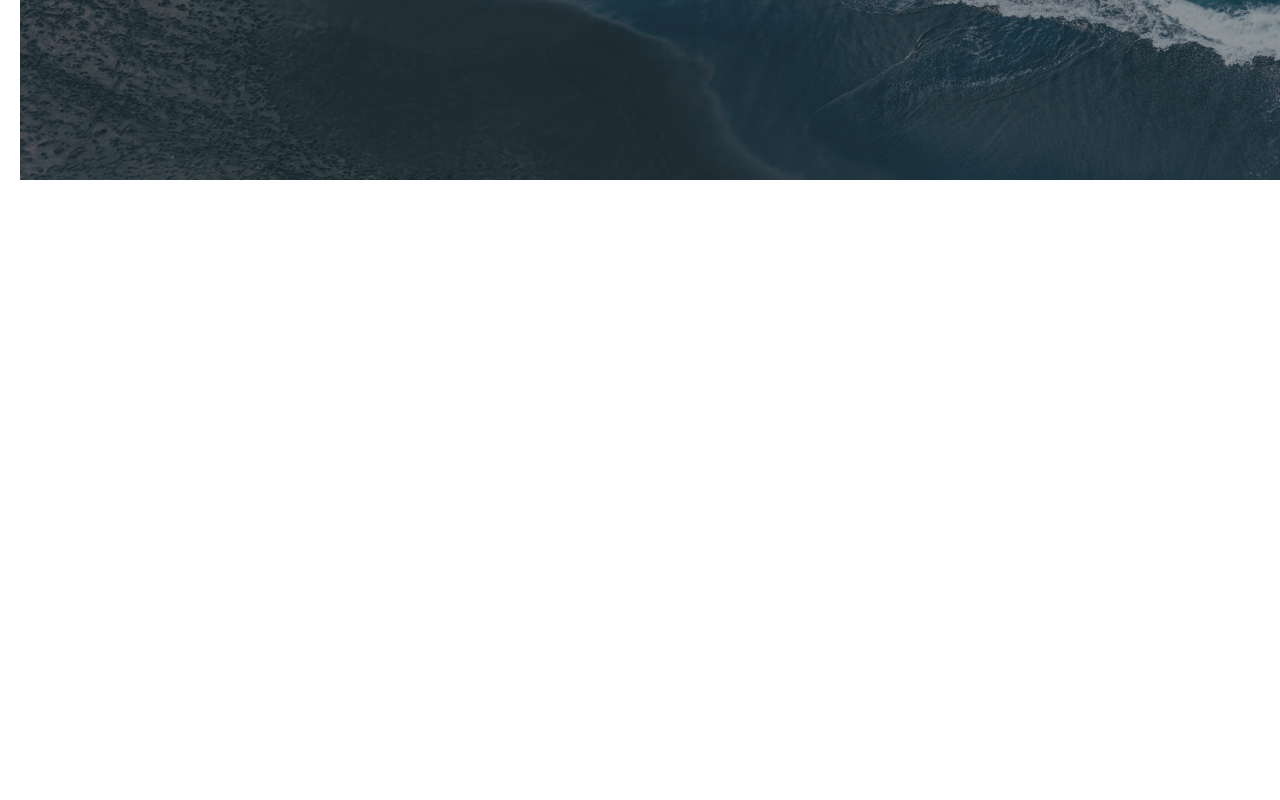
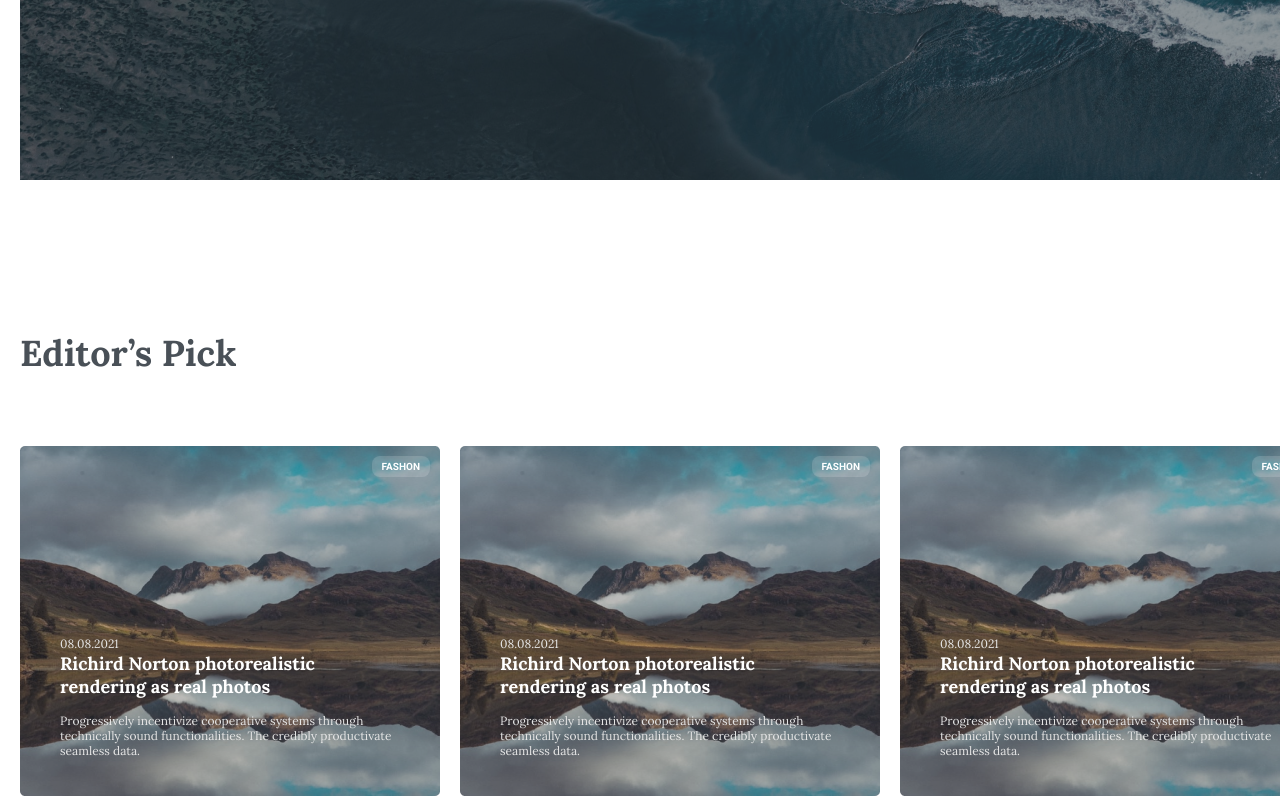
Before and after one commit to LadeMor/news-blogs, a React (Create React App) app: page / in a window 1280 px wide. Shown: the part 2743-3543 px from the top of the page. Before the commit the page ends 3073 px from the top, so only its background shows below. Built offline with nearby package versions, Linux system fonts and the light colour scheme.

Commit message:
Added metro blog

```diff
--- a/src/pages/main/Main.css
+++ b/src/pages/main/Main.css
@@ -149,3 +149,66 @@ h1, h2, p{
     font-family: "Lora", sans-serif;
     color:var(--secondary-text-color);
 }
+
+
+/*/////////////////////////////////////////////////////////////////////////// */
+/*/////////////////////////////////////////////////////////////////////////// */
+/*/////////////////////////////////////////////////////////////////////////// */
+
+#blog-metro{
+
+}
+
+.blog-metro-card-list{
+    display: flex;
+    gap:20px;
+}
+
+.blog-metro-title{
+    color:var(--title-text-color);
+    font-size: 36px;
+    font-weight: bold;
+    font-family: "Lora", sans-serif;
+    margin-bottom: 70px;
+}
+
+.blog-metro-card{
+    position: relative;
+    display: inline-block;
+}
+
+.blog-metro-card-tag{
+    position: absolute;
+    top:10px;
+    right: 10px;
+}
+
+.blog-metro-card-content{
+    position: absolute;
+    bottom: 42px;
+    left: 40px;
+}
+
+.blog-metro-card-date{
+    font-size: 12px;
+    font-family: "Lora", sans-serif;
+    color:var(--secondary-text-color);
+    margin-bottom: 15px;
+}
+
+.blog-metro-card-title{
+    font-size: 18px;
+    font-family: "Lora", sans-serif;
+    color: white;
+    font-weight: bold;
+    margin-bottom: 15px;
+    width: 270px;
+
+}
+
+.blog-metro-card-text{
+    font-size: 12px;
+    font-family: "Lora", sans-serif;
+    color:var(--secondary-text-color);
+    width: 340px;
+}
--- a/src/pages/main/Main.js
+++ b/src/pages/main/Main.js
@@ -1,11 +1,13 @@
 import "./Main.css";
+import Container from "../../components/container/Container";
 
 import blog1 from "../../assets/images/blog/blog-image1.png";
-import Container from "../../components/container/Container";
+import blog_image1 from "../../assets/images/blog-metro/Blog_Image.png";
 
 const Main = () => {
 
     const placeholders = Array(8).fill(null);
+    const blogMetroPlaceholder = Array(3).fill(null);
 
     return (
         <>
@@ -55,11 +57,43 @@ const Main = () => {
                                 Richird Norton photorealistic rendering as real photos
                             </h1>
                             <p className="big-post-text">
-                            Progressively incentivize cooperative systems through technically sound functionalities. The credibly productivate seamless data.
+                            Progressively incentivize cooperative systems through technically sound functionalities.
+                            The credibly productivate seamless data.
                             </p>
                             <div className="horizontal-line"></div>
                             <p className="big-post-date">08.08.2021</p>
                         </div>
+                </section>
+            </Container>
+            <Container width={1300}>
+                <section id="blog-metro">
+                    <h1 className="blog-metro-title">Editor’s Pick</h1>
+                    <div className="blog-metro-card-list">
+                        {/* <div className="blog-metro-card">
+                            <img src={blog_image1}/>
+                            <a className="tag-label blog-metro-card-tag">FASHON</a>
+                            <div className="blog-metro-card-content">
+                                <a className="blog-metro-card-date">08.08.2021</a>
+                                <h2 className="blog-metro-card-title">Richird Norton photorealistic rendering as real photos</h2>
+                                <p className="blog-metro-card-text">Progressively incentivize cooperative systems
+                                    through technically sound functionalities.
+                                    The credibly productivate seamless data.</p>
+                            </div>
+                        </div> */}
+                        {blogMetroPlaceholder.map((_, index) => (
+                            <div className="blog-metro-card" key={index}>
+                                <img src={blog_image1}/>
+                                <a className="tag-label blog-metro-card-tag">FASHON</a>
+                                <div className="blog-metro-card-content">
+                                    <a className="blog-metro-card-date">08.08.2021</a>
+                                    <h2 className="blog-metro-card-title">Richird Norton photorealistic rendering as real photos</h2>
+                                    <p className="blog-metro-card-text">Progressively incentivize cooperative systems
+                                        through technically sound functionalities.
+                                        The credibly productivate seamless data.</p>
+                                </div>
+                            </div>
+                        ))}
+                    </div>
                 </section>
             </Container>
         </>
```
Also changed, not shown: src/assets/images/blog-metro/Blog_Image.png (added).
